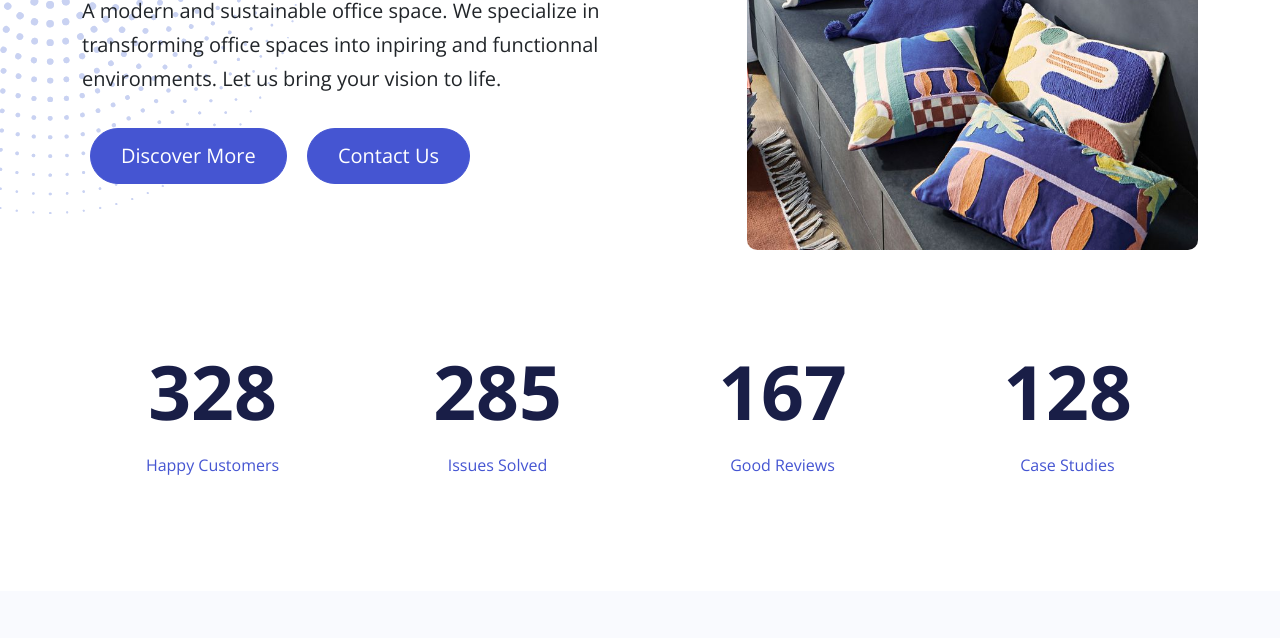
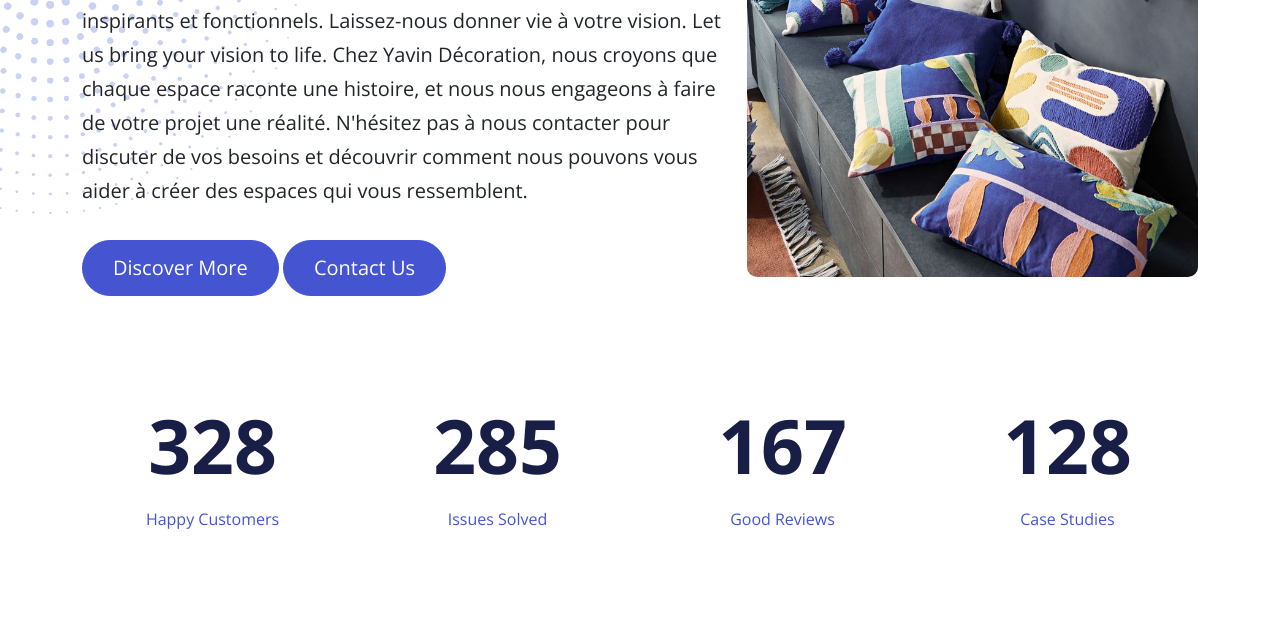
Before and after one commit to PapeCodeur223/Yavin-decor, a website: page index.html in a window 1280 px wide. Shown: the part 462-1100 px from the top of the page. Drawn offline with nearby package versions, Linux system fonts and the light colour scheme; files that its build step writes are made by us from their sources.

Commit message:
Ajustement des contenus dans la page

```diff
--- a/index.html
+++ b/index.html
@@ -56,9 +56,9 @@
                 <div class="col-md-7">
                     <div class="">
                         <h1 class="xl-text">The <span class="text-primary">Perfect</span> Yavin Office Design</h1>
-                        <p class="lead mb-4">A modern and sustainable office space. We specialize in transforming office spaces into inpiring and functionnal environments. Let us bring your vision to life.</p>
-                        <a href="#introduction" class="btn btn-primary btn-lg m-2">Discover More</a>
-                        <a href="#contact" class="btn btn-primary btn-lg m-2">Contact Us</a>
+                        <p class="lead mb-4">Un espace de bureau moderne et durable. Nous sommes spécialisés dans la transformation d’espaces de bureaux en environnements inspirants et fonctionnels. Laissez-nous donner vie à votre vision. Let us bring your vision to life. Chez Yavin Décoration, nous croyons que chaque espace raconte une histoire, et nous nous engageons à faire de votre projet une réalité. N'hésitez pas à nous contacter pour discuter de vos besoins et découvrir comment nous pouvons vous aider à créer des espaces qui vous ressemblent.</p>
+                        <a href="#introduction" class="btn btn-primary btn-lg my-2">Discover More</a>
+                        <a href="#contact" class="btn btn-primary btn-lg my-2">Contact Us</a>
                     </div>
                 </div>
                 <div class="col-md-5 ">
--- a/scss/styles.scss
+++ b/scss/styles.scss
@@ -104,6 +104,10 @@
         margin: 10px 0 !important;
     }
 
+    .details-2 img{
+        display: none !important;
+    }
+
     .details img, .details-2 img{
         height: 400px;
         object-fit: cover;
```
Also changed, not shown: about.html (+1 -1 lines), contact.html (+2 -2 lines).
